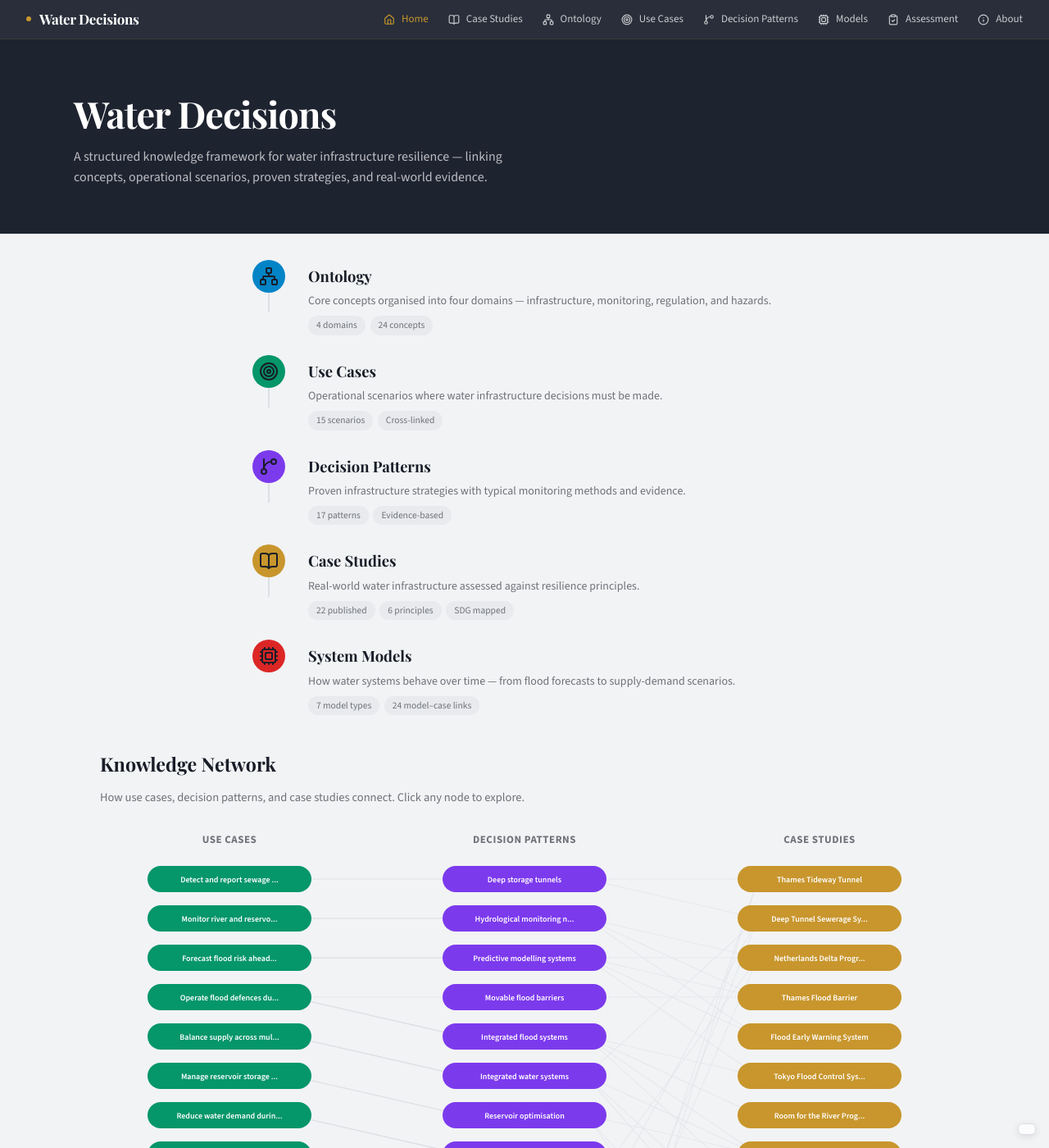
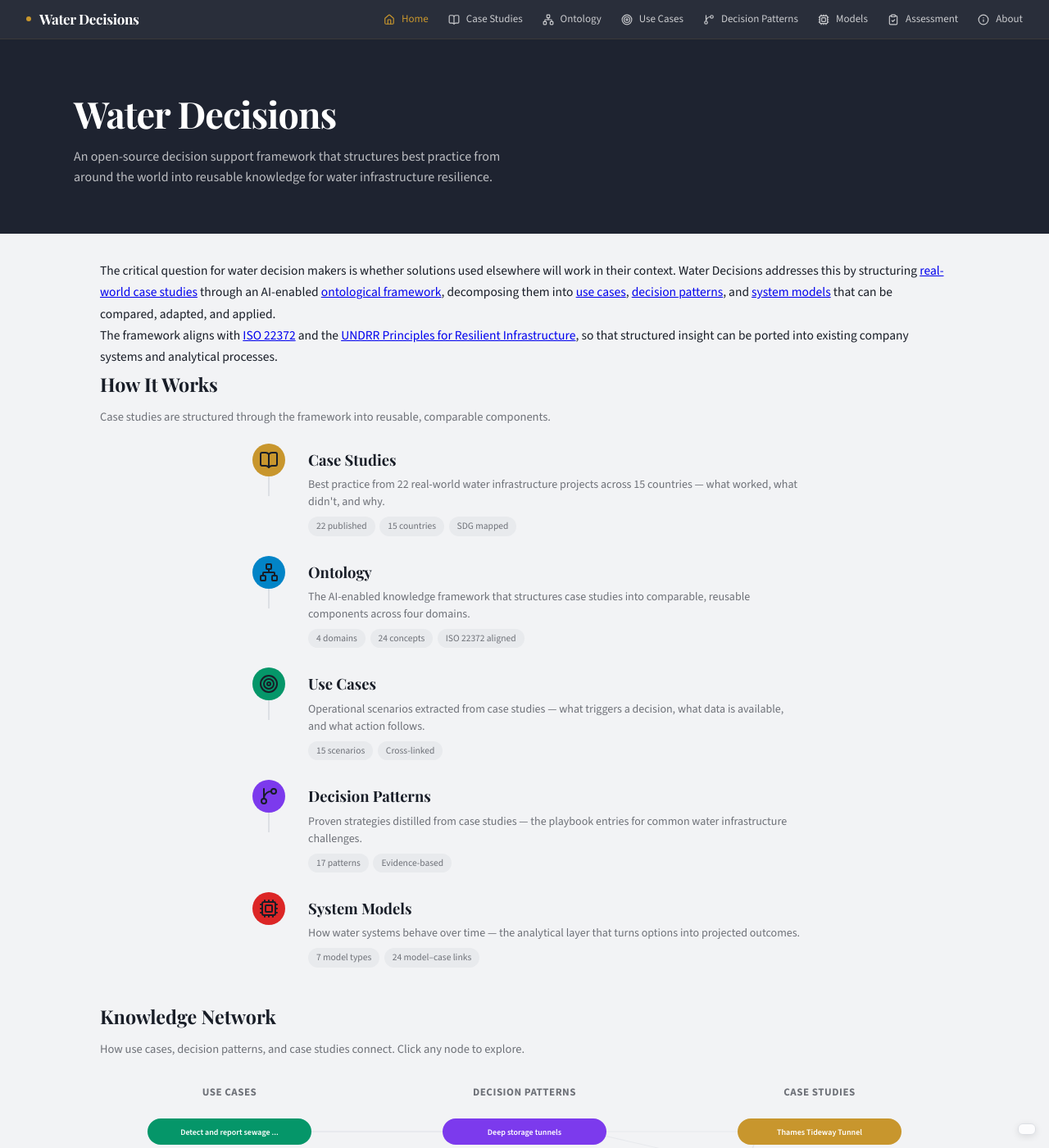
Before and after one commit to visioninglab/waterdecisions, a Jekyll site: the page built from index.html, in a window 1280 px wide and 1400 px high. Shown: the whole window at 82% size. Built offline with Jekyll 4.4.1, drawn with Linux system fonts in a browser that asks for light colours; some of the changed text lies outside the part shown.

Commit message:
Rewrite home page intro for decision makers
Lead with the value proposition: structuring best practice so decision
makers can assess whether solutions from elsewhere will work in their
context. Reorder stepper to match nav (Case Studies first), add "How It
Works" heading, and rename Tools section to "Apply It".

Co-Authored-By: Claude Opus 4.6 (1M context) <noreply@anthropic.com>

```diff
--- a/index.html
+++ b/index.html
@@ -10,14 +10,23 @@ footer_text: "Water Decisions &bull; Water Infrastructure Resilience Research &b
 <div class="hero">
   <div class="hero-inner">
     <h1>Water Decisions</h1>
-    <p class="hero-subtitle">A structured knowledge framework for water infrastructure resilience &mdash; linking concepts, operational scenarios, proven strategies, and real-world evidence.</p>
+    <p class="hero-subtitle">An open-source decision support framework that structures best practice from around the world into reusable knowledge for water infrastructure resilience.</p>
   </div>
 </div>
 
 <!-- CONTENT -->
 <div class="page-content">
 
+  <!-- VALUE PROPOSITION -->
+  <div class="intro-text">
+    <p>The critical question for water decision makers is whether solutions used elsewhere will work in their context. Water Decisions addresses this by structuring <a href="case-studies/index.html">real-world case studies</a> through an AI-enabled <a href="ontology/index.html">ontological framework</a>, decomposing them into <a href="use-cases/index.html">use cases</a>, <a href="decision-patterns/index.html">decision patterns</a>, and <a href="models/index.html">system models</a> that can be compared, adapted, and applied.</p>
+    <p>The framework aligns with <a href="https://www.iso.org/standard/50275.html" target="_blank" rel="noopener">ISO 22372</a> and the <a href="https://www.undrr.org/publication/handbook-implementing-principles-resilient-infrastructure" target="_blank" rel="noopener">UNDRR Principles for Resilient Infrastructure</a>, so that structured insight can be ported into existing company systems and analytical processes.</p>
+  </div>
+
   <!-- FRAMEWORK FLOW (stepper) -->
+  <h2 style="font-family:'Playfair Display',Georgia,serif;margin:0 0 0.5rem;">How It Works</h2>
+  <p style="margin-bottom:1.25rem;color:var(--muted);font-size:14.5px;">Case studies are structured through the framework into reusable, comparable components.</p>
+
   <style>
     .fw-flow { display:grid; grid-template-columns:1fr; gap:0; margin:0 auto 2.5rem; max-width:680px; }
     .fw-step { display:grid; grid-template-columns:56px 1fr; gap:0 1.25rem; align-items:start; }
@@ -40,15 +49,31 @@ footer_text: "Water Decisions &bull; Water Infrastructure Resilience Research &b
   <div class="fw-flow">
     <div class="fw-step">
       <div class="fw-step-line">
+        <div class="fw-step-dot" style="background:#c8962d;"><i data-lucide="book-open"></i></div>
+        <div class="fw-step-bar"></div>
+      </div>
+      <div class="fw-step-content">
+        <h3><a href="case-studies/index.html">Case Studies</a></h3>
+        <p>Best practice from {{ site.case_studies | size }} real-world water infrastructure projects across 15 countries &mdash; what worked, what didn't, and why.</p>
+        <div class="fw-tags">
+          <span class="fw-tag">{{ site.case_studies | size }} published</span>
+          <span class="fw-tag">15 countries</span>
+          <span class="fw-tag">SDG mapped</span>
+        </div>
+      </div>
+    </div>
+    <div class="fw-step">
+      <div class="fw-step-line">
         <div class="fw-step-dot" style="background:#0284c7;"><i data-lucide="network"></i></div>
         <div class="fw-step-bar"></div>
       </div>
       <div class="fw-step-content">
         <h3><a href="ontology/index.html">Ontology</a></h3>
-        <p>Core concepts organised into four domains &mdash; infrastructure, monitoring, regulation, and hazards.</p>
+        <p>The AI-enabled knowledge framework that structures case studies into comparable, reusable components across four domains.</p>
         <div class="fw-tags">
           <span class="fw-tag">4 domains</span>
           <span class="fw-tag">24 concepts</span>
+          <span class="fw-tag">ISO 22372 aligned</span>
         </div>
       </div>
     </div>
@@ -59,7 +84,7 @@ footer_text: "Water Decisions &bull; Water Infrastructure Resilience Research &b
       </div>
       <div class="fw-step-content">
         <h3><a href="use-cases/index.html">Use Cases</a></h3>
-        <p>Operational scenarios where water infrastructure decisions must be made.</p>
+        <p>Operational scenarios extracted from case studies &mdash; what triggers a decision, what data is available, and what action follows.</p>
         <div class="fw-tags">
           <span class="fw-tag">{{ site.data.use-cases | size }} scenarios</span>
           <span class="fw-tag">Cross-linked</span>
@@ -73,25 +98,10 @@ footer_text: "Water Decisions &bull; Water Infrastructure Resilience Research &b
       </div>
       <div class="fw-step-content">
         <h3><a href="decision-patterns/index.html">Decision Patterns</a></h3>
-        <p>Proven infrastructure strategies with typical monitoring methods and evidence.</p>
+        <p>Proven strategies distilled from case studies &mdash; the playbook entries for common water infrastructure challenges.</p>
         <div class="fw-tags">
           <span class="fw-tag">{{ site.data.decision-patterns | size }} patterns</span>
           <span class="fw-tag">Evidence-based</span>
-        </div>
-      </div>
-    </div>
-    <div class="fw-step">
-      <div class="fw-step-line">
-        <div class="fw-step-dot" style="background:#c8962d;"><i data-lucide="book-open"></i></div>
-        <div class="fw-step-bar"></div>
-      </div>
-      <div class="fw-step-content">
-        <h3><a href="case-studies/index.html">Case Studies</a></h3>
-        <p>Real-world water infrastructure assessed against resilience principles.</p>
-        <div class="fw-tags">
-          <span class="fw-tag">{{ site.case_studies | size }} published</span>
-          <span class="fw-tag">6 principles</span>
-          <span class="fw-tag">SDG mapped</span>
         </div>
       </div>
     </div>
@@ -101,7 +111,7 @@ footer_text: "Water Decisions &bull; Water Infrastructure Resilience Research &b
       </div>
       <div class="fw-step-content">
         <h3><a href="models/index.html">System Models</a></h3>
-        <p>How water systems behave over time &mdash; from flood forecasts to supply-demand scenarios.</p>
+        <p>How water systems behave over time &mdash; the analytical layer that turns options into projected outcomes.</p>
         <div class="fw-tags">
           <span class="fw-tag">{{ site.data.models | size }} model types</span>
           <span class="fw-tag">{{ site.data.model-mapping | size }} model&ndash;case links</span>
@@ -246,8 +256,8 @@ footer_text: "Water Decisions &bull; Water Infrastructure Resilience Research &b
   </div>
 
   <!-- TOOLS -->
-  <h2 style="font-family:'Playfair Display',Georgia,serif;margin:0 0 0.5rem;">Tools &amp; Resources</h2>
-  <p style="margin-bottom:1.25rem;color:var(--muted);font-size:14.5px;">Interactive tools and reference material supporting the framework.</p>
+  <h2 style="font-family:'Playfair Display',Georgia,serif;margin:0 0 0.5rem;">Apply It</h2>
+  <p style="margin-bottom:1.25rem;color:var(--muted);font-size:14.5px;">Assess your own infrastructure, explore the principles, and access reference material.</p>
 
   <div class="studies-grid" style="grid-template-columns:repeat(auto-fit,minmax(220px,1fr));">
     <div class="study-card" style="cursor:pointer;" onclick="window.location.href='assessment.html'">
@@ -255,7 +265,7 @@ footer_text: "Water Decisions &bull; Water Infrastructure Resilience Research &b
       <div class="study-card-body">
         <div class="study-card-category">Tool</div>
         <div class="study-card-title">Resilience Assessment</div>
-        <div class="study-card-desc">7-minute diagnostic with radar charts and PDF export.</div>
+        <div class="study-card-desc">7-minute diagnostic &mdash; assess your system against six UNDRR principles and compare with case studies.</div>
       </div>
     </div>
     <div class="study-card" style="cursor:pointer;" onclick="window.location.href='principles.html'">
```
